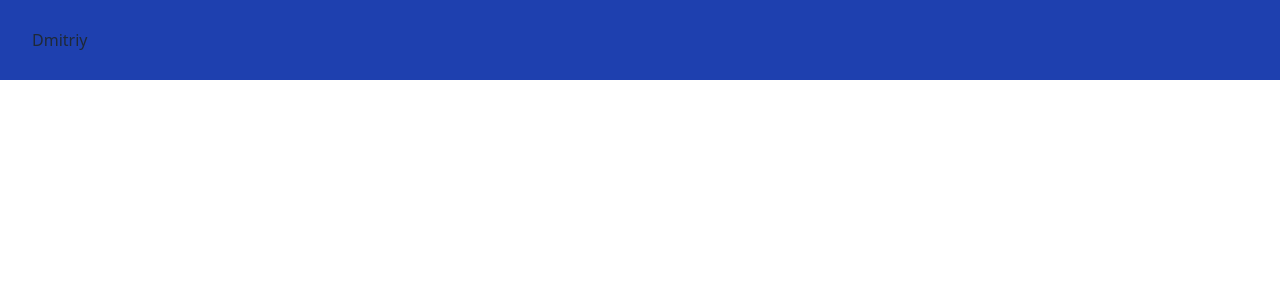
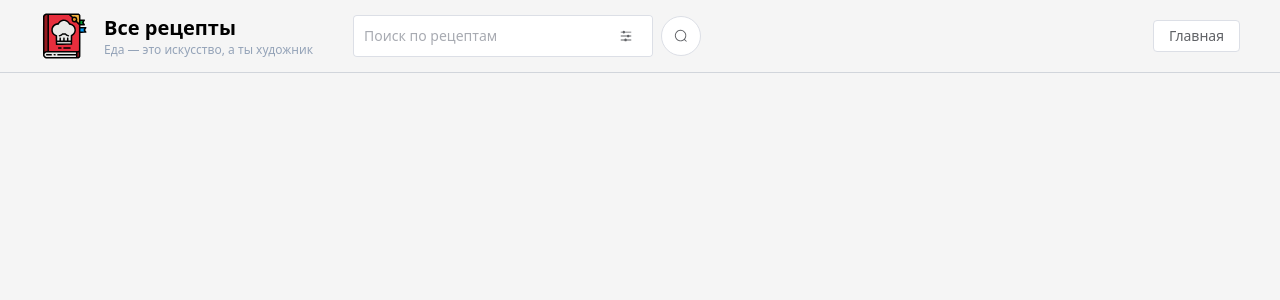
Before and after one commit to Fobiak/recipes, a Vue app: page / in a window 1280 px wide. Shown: the top 300 px of the page. Built offline with nearby package versions, Linux system fonts and the light colour scheme; the HTML template or start-up script is replaced by a standard one.

Commit message:
шапка почти готова(добавил лого, кнопки и инпут)

```diff
--- a/src/components/header/Header.vue
+++ b/src/components/header/Header.vue
@@ -1,12 +1,26 @@
-<script setup>
-
+<script setup lang="ts" >
+import { Search, Operation } from '@element-plus/icons-vue'
 </script>
 
 <template>
-  <header class="w-full h-24 md:h-20 bg-blue-800 text-white flex items-center px-4 md:px-8">
-    <h1 class="text-gray-800">Dmitriy</h1>
-
-
+  <header class="flex justify-between border-b border-gray-300 px-10 py-3">
+    <div class="flex items-center gap-4">
+      <img src="@/assets/recipe.svg" alt="recipes" class="w-12">
+      <div>
+        <h2 class="text-xl font-bold">Все рецепты</h2>
+        <p class="text-xs text-slate-400">Еда — это искусство, а ты художник</p>
+      </div>
+    </div>
+    <div class=" flex-1 flex items-center gap-2 px-10">
+      <el-input v-model="input" style="width: 300px" placeholder="Поиск по рецептам">
+        <template #suffix>
+          <el-button :icon="Operation" size="large" style="border: none; margin-right: -10px;" ></el-button>
+        </template>
+      </el-input>
+      <el-button plain :icon="Search" size="large" circle />
+    </div>
+    <div class="flex items-center">
+      <el-button plain>Главная</el-button>
+    </div>
   </header>
-
 </template>
--- a/src/main.css
+++ b/src/main.css
@@ -1,3 +1,11 @@
 @tailwind base;
 @tailwind components;
 @tailwind utilities;
+
+html {
+    overscroll-behavior-y: none;
+}
+
+body {
+    background-color: whitesmoke;
+}
```
Also changed, not shown: src/assets/recipe.svg (added), src/components/header/Header.ts (deleted).
